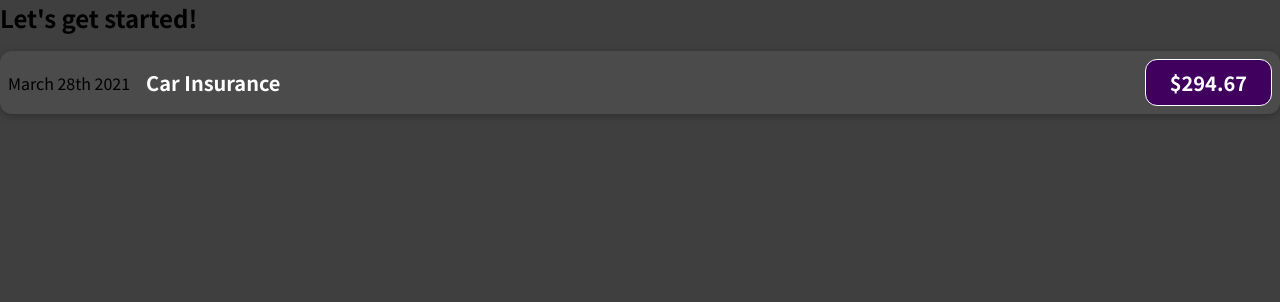
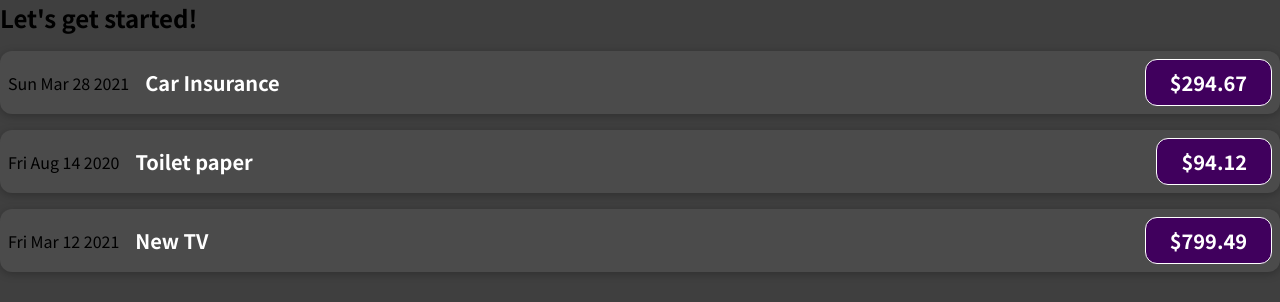
Before and after one commit to davitorress/reactjs_compass-course, a JavaScript app in the folder react-complete-guide/: page / in a window 1280 px wide. Shown: the top 302 px of the page. Built offline with nearby package versions, Linux system fonts and the light colour scheme.

Commit message:
dynamic data with props

```diff
--- a/react-complete-guide/src/App.js
+++ b/react-complete-guide/src/App.js
@@ -1,10 +1,33 @@
 import ExpenseItem from "./components/ExpenseItem";
 
 function App() {
+	const expenses = [
+		{
+			id: "e1",
+			title: "Car Insurance",
+			amount: 294.67,
+			date: new Date(2021, 2, 28),
+		},
+		{
+			id: "e2",
+			title: "Toilet paper",
+			amount: 94.12,
+			date: new Date(2020, 7, 14),
+		},
+		{
+			id: "e3",
+			title: "New TV",
+			amount: 799.49,
+			date: new Date(2021, 2, 12),
+		},
+	];
+
 	return (
 		<div>
 			<h2>Let's get started!</h2>
-			<ExpenseItem />
+			<ExpenseItem title={expenses[0].title} amount={expenses[0].amount} date={expenses[0].date} />
+			<ExpenseItem title={expenses[1].title} amount={expenses[1].amount} date={expenses[1].date} />
+			<ExpenseItem title={expenses[2].title} amount={expenses[2].amount} date={expenses[2].date} />
 		</div>
 	);
 }
--- a/react-complete-guide/src/components/ExpenseItem.js
+++ b/react-complete-guide/src/components/ExpenseItem.js
@@ -1,12 +1,12 @@
 import "./ExpenseItem.css";
 
-function ExpenseItem() {
+function ExpenseItem(props) {
 	return (
 		<section className="expense-item">
-			<p>March 28th 2021</p>
+			<p>{props.date.toDateString()}</p>
 			<section className="expense-item__description">
-				<h2>Car Insurance</h2>
-				<p className="expense-item__price">$294.67</p>
+				<h2>{props.title}</h2>
+				<p className="expense-item__price">${props.amount}</p>
 			</section>
 		</section>
 	);
```
